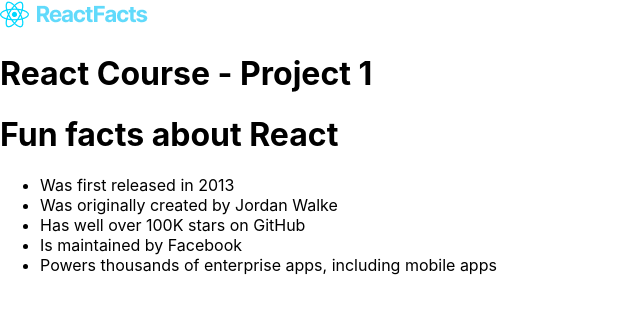
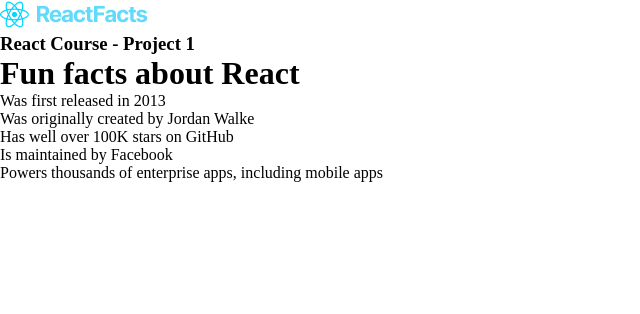
Before and after one commit to ciandevelops/react-facts, a React (Create React App) app: page / in a window 1280 px wide. Shown: the top 314 px of the page, without its empty margins (0-640 px from the left). Built offline with nearby package versions, Linux system fonts and the light colour scheme.

Commit message:
google fonts added

```diff
--- a/public/index.html
+++ b/public/index.html
@@ -15,6 +15,12 @@
       user's mobile device or desktop. See https://developers.google.com/web/fundamentals/web-app-manifest/
     -->
     <link rel="manifest" href="%PUBLIC_URL%/manifest.json" />
+    <link rel="preconnect" href="https://fonts.googleapis.com" />
+    <link rel="preconnect" href="https://fonts.gstatic.com" crossorigin />
+    <link
+      href="https://fonts.googleapis.com/css2?family=Inter:wght@400;600;700&display=swap"
+      rel="stylesheet"
+    />
     <!--
       Notice the use of %PUBLIC_URL% in the tags above.
       It will be replaced with the URL of the `public` folder during the build.
--- a/src/App.js
+++ b/src/App.js
@@ -3,7 +3,7 @@
 
 function App() {
   return (
-    <div>
+    <div className="container">
       {/* Header */}
       <Header />
 
--- a/src/components/Header.js
+++ b/src/components/Header.js
@@ -2,15 +2,15 @@
 
 const Header = () => {
   return (
-    <div>
+    <nav>
       <div>
         <img src={reactLogo} alt="logo" />
       </div>
 
       <div>
-        <h1>React Course - Project 1</h1>
+        <h3>React Course - Project 1</h3>
       </div>
-    </div>
+    </nav>
   );
 };
 
--- a/src/components/Main.js
+++ b/src/components/Main.js
@@ -1,6 +1,6 @@
 const Main = () => {
   return (
-    <div>
+    <main>
       <h1>Fun facts about React</h1>
       <ul>
         <li>Was first released in 2013</li>
@@ -9,7 +9,7 @@
         <li>Is maintained by Facebook</li>
         <li>Powers thousands of enterprise apps, including mobile apps</li>
       </ul>
-    </div>
+    </main>
   );
 };
 
--- a/src/index.css
+++ b/src/index.css
@@ -1,13 +1,7 @@
-body {
+@import url("https://fonts.googleapis.com/css2?family=Inter:wght@400;600;700&display=swap");
+
+* {
   margin: 0;
-  font-family: -apple-system, BlinkMacSystemFont, 'Segoe UI', 'Roboto', 'Oxygen',
-    'Ubuntu', 'Cantarell', 'Fira Sans', 'Droid Sans', 'Helvetica Neue',
-    sans-serif;
-  -webkit-font-smoothing: antialiased;
-  -moz-osx-font-smoothing: grayscale;
+  padding: 0;
+  box-sizing: border-box;
 }
-
-code {
-  font-family: source-code-pro, Menlo, Monaco, Consolas, 'Courier New',
-    monospace;
-}
```
